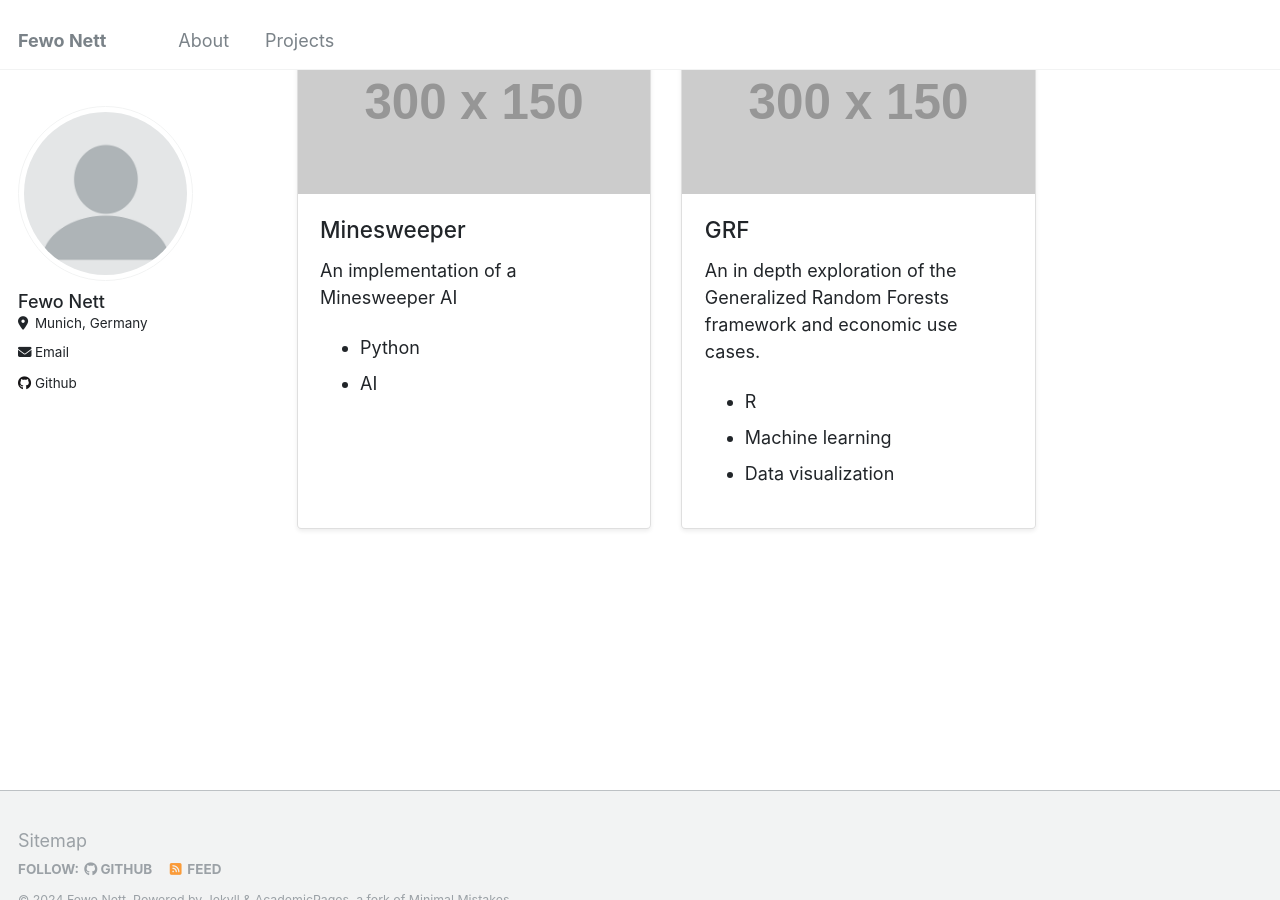
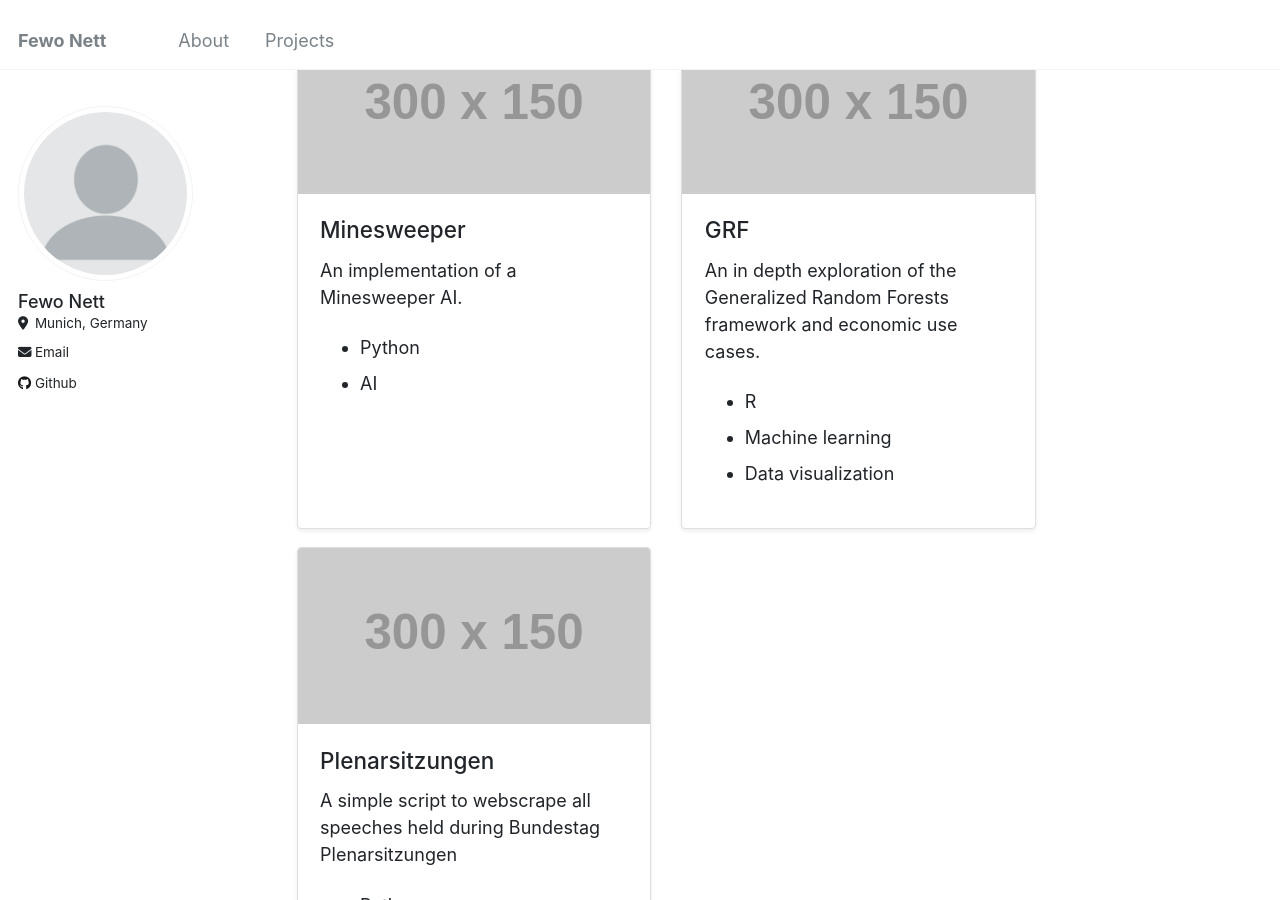
Before and after one commit to fewonett/fewonett.github.io, a Jekyll site: the page built from _pages/about.html, in a window 1280 px wide and 900 px high, scrolled down 1789 px. Built offline with Jekyll 4.4.1, drawn with Linux system fonts in a browser that asks for light colours.

Commit message:
Update about.html

```diff
--- a/_pages/about.html
+++ b/_pages/about.html
@@ -66,7 +66,7 @@ redirect_from:
         <img src="https://via.placeholder.com/300x150" class="card-img-top" alt="Project Image 1">
         <div class="card-body">
           <h5 class="card-title">Minesweeper</h5>
-          <p class="card-text">An implementation of a Minesweeper AI</p>
+          <p class="card-text">An implementation of a Minesweeper AI.</p>
           <ul>
             <li>Python</li>
             <li>AI</li>
@@ -91,5 +91,23 @@ redirect_from:
 
 
   </div>
+  <div class="row">
+    <div class="col-md-6 mb-3">
+      <div class="card h-100 shadow-sm">
+        <img src="https://via.placeholder.com/300x150" class="card-img-top" alt="Project Image 1">
+        <div class="card-body">
+          <h5 class="card-title">Plenarsitzungen</h5>
+          <p class="card-text">A simple script to webscrape all speeches held during Bundestag Plenarsitzungen</p>
+          <ul>
+            <li>Python</li>
+            <li>Webscraping</li>
+          </ul>
+        </div>
+      </div>
+    </div>
+
+
+
+  </div>
 
 </div>
```
